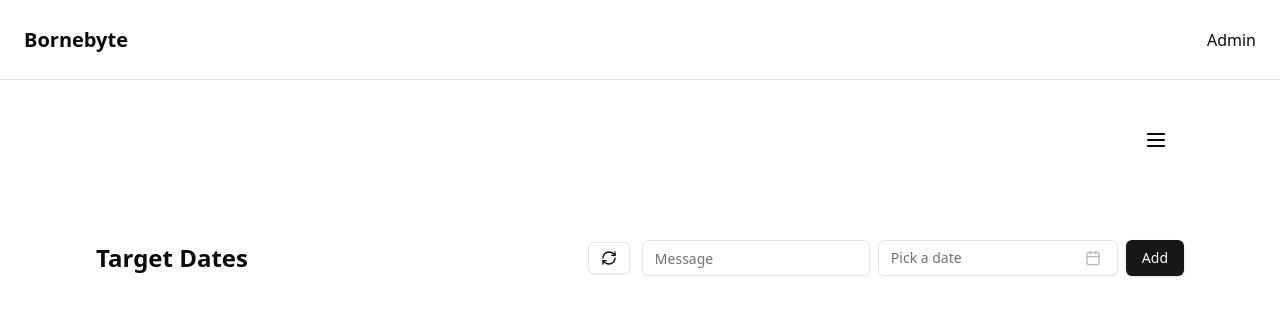
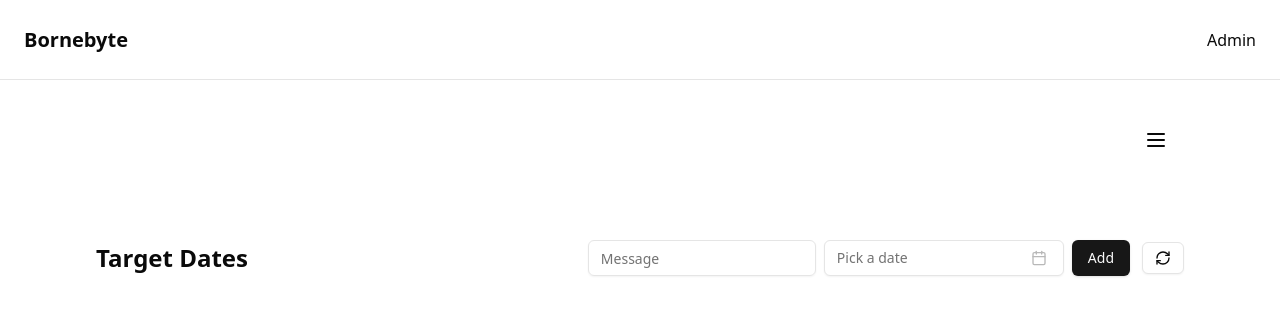
Before and after one commit to bornebyte/bornebyte-web, a Next.js app: page /admin/target in a window 1280 px wide. Shown: the top 316 px of the page. Built offline with nearby package versions, Linux system fonts and the light colour scheme; no server answers; the database is empty.

Commit message:
refactor: simplify ShowTargetDates component by removing commented code and enhance layout in TargetClient

```diff
--- a/app/admin/target/ShowTargetDates.js
+++ b/app/admin/target/ShowTargetDates.js
@@ -15,11 +15,8 @@ const ShowTargetDates = ({ targetdates }) => {
                         <AccordionTrigger>{row.message}</AccordionTrigger>
                         <AccordionContent>
                             <div>
-                                {/* <p>ID: {row.id}</p> */}
                                 <p>Target Date: {row.date} </p>
                                 <p>Created At: {row.created_at} </p>
-                                {/* <p>Message: <span className="text-red-500">{row.message}</span> </p> */}
-                                {/* <p>Months: {row.months} </p> */}
                                 <p><span className="text-red-500"> {row.days} days </span> {row.hours} hours {row.minutes} minutes left.</p>
                                 <Progress value={row.progressPercentage} className="w-[60%] my-4" />
                             </div>
--- a/app/admin/target/TargetClient.js
+++ b/app/admin/target/TargetClient.js
@@ -23,11 +23,11 @@ export default function TargetClient({ initialTargets }) {
         <PageTransition>
             <div className='space-y-6 p-4'>
                 <SlideIn direction="down">
-                    <div className='w-full flex items-center justify-between'>
+                    <div className='w-full flex flex-wrap gap-4 items-center justify-between'>
                         <h1 className="text-2xl font-bold">Target Dates</h1>
                         <div className="flex items-center gap-3">
+                            <SetNewLeftDays />
                             <RefreshButton onRefresh={handleRefresh} />
-                            <SetNewLeftDays />
                         </div>
                     </div>
                 </SlideIn>
```
